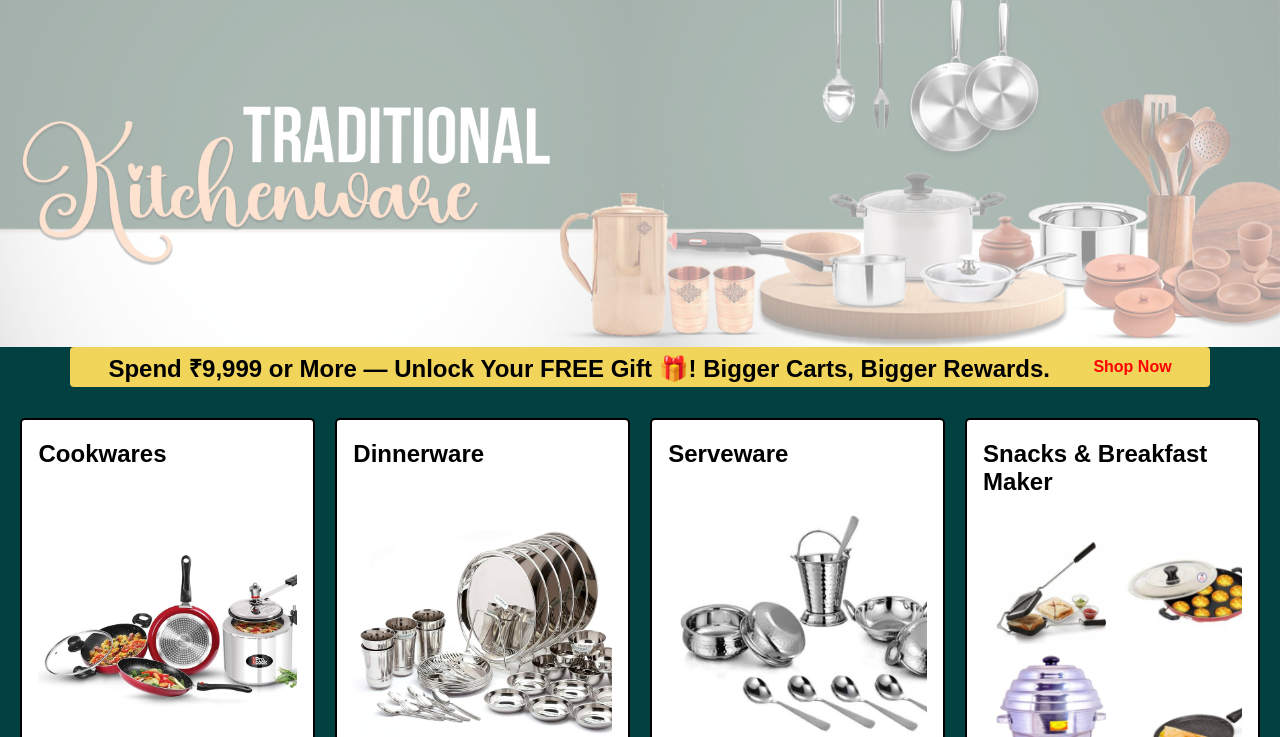
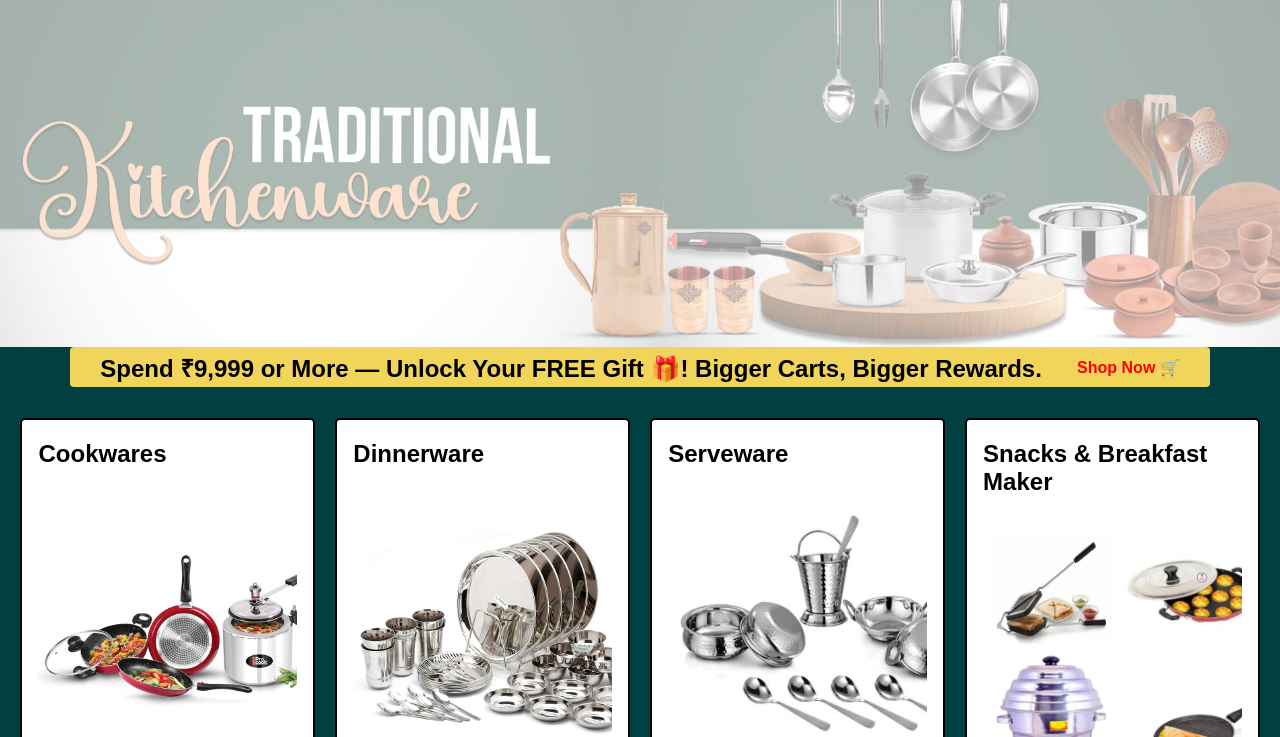
Before and after one commit to Himanshutamrakar87/Tamrakar-Bartan-Bhandar, a plain HTML site: page index.html in a window 1280 px wide. Shown: the part 63-800 px from the top of the page. Drawn offline with Linux system fonts and the light colour scheme.

Commit message:
change in offer line statement by adding cart icon

```diff
--- a/index.html
+++ b/index.html
@@ -60,7 +60,7 @@
 
     <div class="shop-section">
 
-        <p class="gift"> Spend ₹9,999 or More — Unlock Your FREE Gift 🎁! Bigger Carts, Bigger Rewards. <a href="Products.html">Shop Now</a></p>
+        <p class="gift"> Spend ₹9,999 or More — Unlock Your FREE Gift 🎁! Bigger Carts, Bigger Rewards. <a href="Products.html">Shop Now 🛒</a></p>
 
      <div class="category">
        <div class="box">
```
